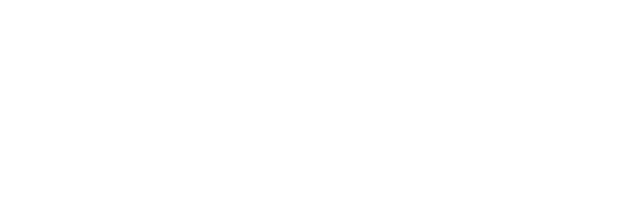
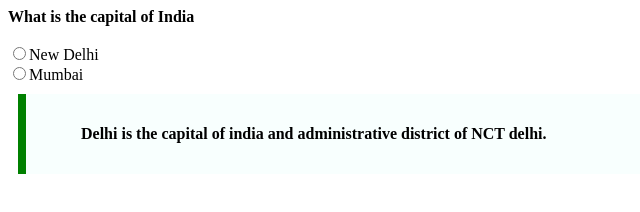
Before and after one commit to acciojob/trivia-developersrinu, a website: page main.html in a window 1280 px wide. Shown: the whole page, without its empty margins (0-640 px from the left). Drawn offline with Linux system fonts and the light colour scheme.

Commit message:
created a submission

```diff
--- a/main.html
+++ b/main.html
@@ -3,10 +3,23 @@
 <html>
 
 <head>
+	<title>Trivia</title>
 	<link rel="stylesheet" href="styles.css">
 </head>
 
 <body>
+	 <div> <b>What is the capital of India</b></div><br>
+
+    <div class="div1">
+        <div class="div2">
+            <input type="radio" name="city" id="delhi">New Delhi <br>
+            <input type="radio" name="city" id="mumbai">Mumbai
+        </div>
+
+        <div class="div3">
+             <blockquote> Delhi is the capital of india and administrative district of NCT delhi.</blockquote>
+        </div>
+    </div>
 	<!-- the entire body must be written by student -->
     <script type="text/javascript" src="./script.js">
 </script>
--- a/styles.css
+++ b/styles.css
@@ -1,2 +1,10 @@
 
 /* Your CSS Code here. */
+.div3{
+  max-width: 600px;
+  margin: 10px;
+  background-color:  #f8fffe;
+  border-left: 8px solid green ;
+  font-weight: bold;
+  padding: 15px;
+}
```
